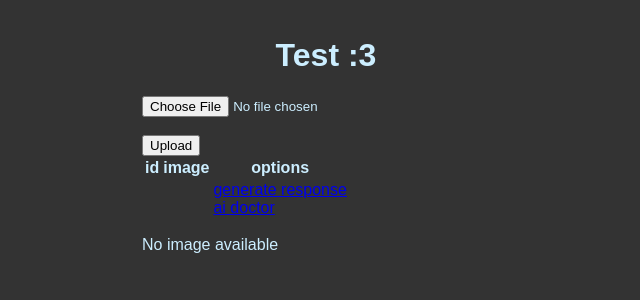
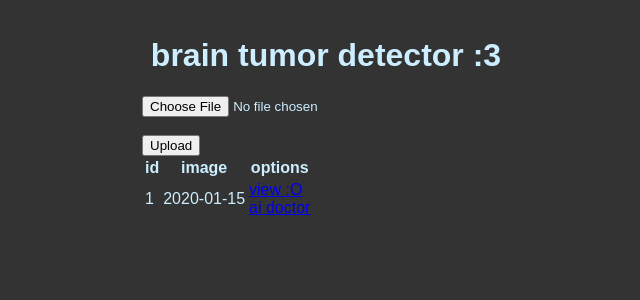
Before and after one commit to emilioece/python-ml, a Flask app: page / in a window 1280 px wide. Shown: the top 300 px of the page, without its empty margins (314-954 px from the left). Run offline with Flask 3, Linux system fonts and the light colour scheme; tables that the repository leaves empty hold one stand-in row (values such as "Sample post").

Commit message:
table of runs with id, date created, and view/id/

```diff
--- a/brain/templates/index.html
+++ b/brain/templates/index.html
@@ -1,14 +1,14 @@
 {% extends 'base.html' %}
 
 {% block head %}
-    <title>brain tumor detector:3</title>
+    <title>brain tumor detector :3</title>
     <link rel="stylesheet" href="{{ url_for('static', filename='css/styles.css') }}">
 {% endblock %}
 
 {% block body %}
 <div class="center">
 
-    <h1 style="text-align: center">Test :3</h1>
+    <h1 style="text-align: center">brain tumor detector :3</h1>
 
     <form action="{{ url_for('index') }}" method="POST" enctype="multipart/form-data">
         <!-- Add file input field for uploading -->
@@ -25,22 +25,16 @@
             <th>image</th>
             <th>options</th>
         </tr>
+        {% for response in responses %}
         <tr>
-            <td><h1></h1></td>
-            <td><h1></h1></td>
+            <td>{{ response.id }}</td>
+            <td> {{ response.date_created.date() }}</td>
             <td>
-                <a href="#">generate response</a>
+                <a href="/view/{{response.id}}">view :O</a>
                 <br>
                 <a href="#">ai doctor</a>
             </td>
         </tr>
+        {% endfor %}
     </table>
-
-
-    {% if latest_image_url %}
-        <img src="{{ latest_image_url }}" alt="Latest Image">
-    {% else %}
-        <p>No image available</p>
-    {% endif %}
-</div>
 {% endblock %}
```
